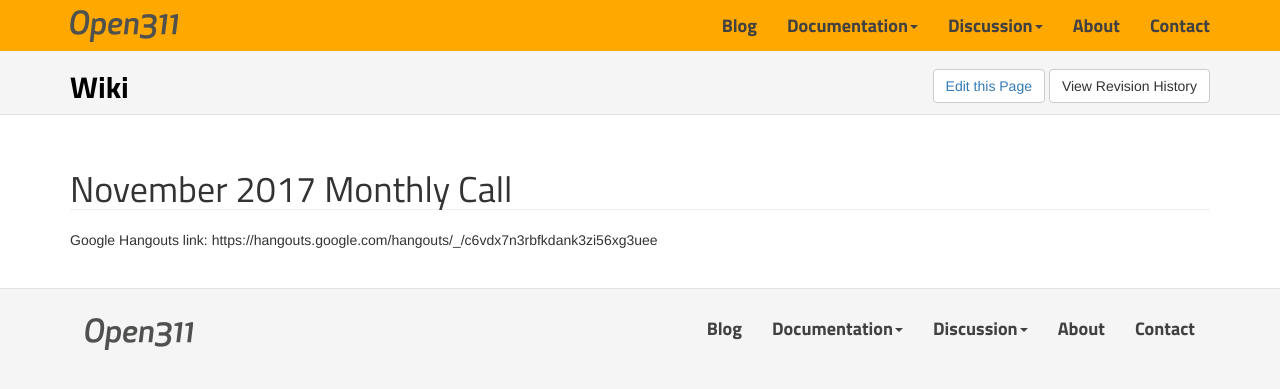
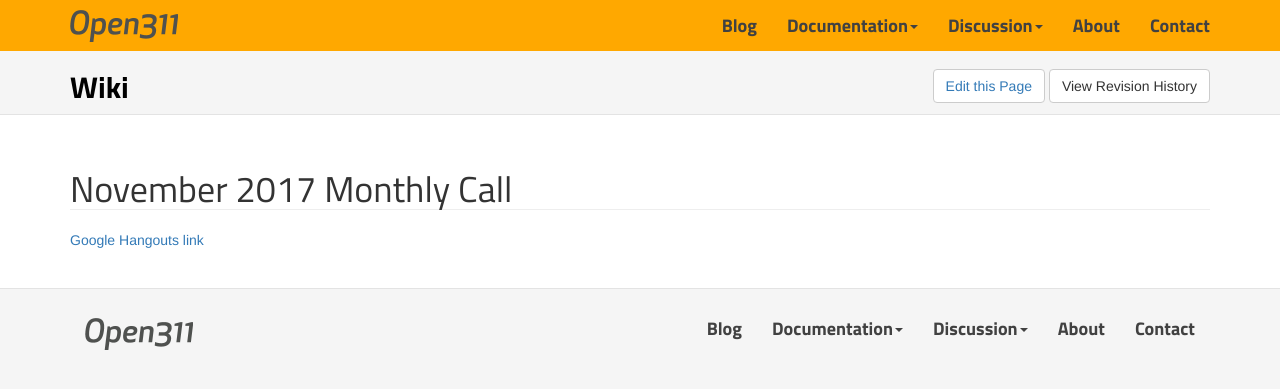
Before and after one commit to open311/open311.github.io, a Jekyll site: the page built from Calls/2017-11.md, in a window 1280 px wide. Shown: the top 389 px of the page. Built offline with Jekyll 4.4.1, drawn with Linux system fonts in a browser that asks for light colours; nearby versions of some CDN libraries.

Commit message:
Update 2017-11.md

```diff
--- a/Calls/2017-11.md
+++ b/Calls/2017-11.md
@@ -3,4 +3,4 @@ title: November 2017 Monthly Call
 permalink: /calls/2017-11/
 ---
 
-Google Hangouts link: https://hangouts.google.com/hangouts/_/c6vdx7n3rbfkdank3zi56xg3uee
+[Google Hangouts link](https://hangouts.google.com/hangouts/_/c6vdx7n3rbfkdank3zi56xg3uee)
```
